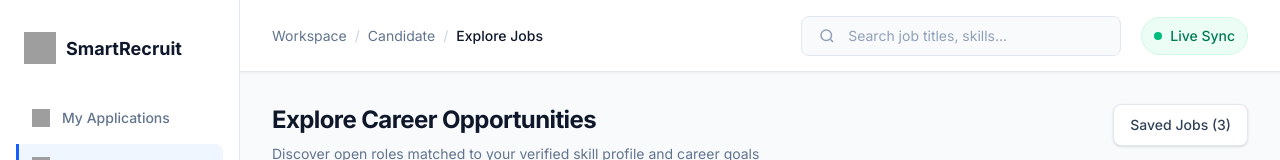
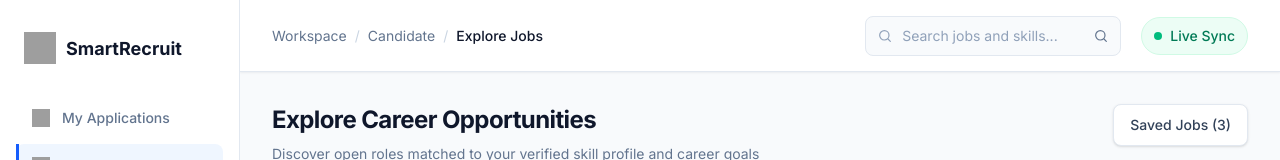
Before and after one commit to HipTran24/smart-recruitment-platform, a React (Vite) app in the folder frontend/: page /explore-jobs in a window 1280 px wide. Shown: the top 160 px of the page. Built offline with nearby package versions, Linux system fonts and the light colour scheme; grey boxes are pictures that could not be loaded; the HTML template or start-up script is replaced by a standard one.

Commit message:
Cập nhật giao diện và tính năng cho candidate

```diff
--- /dev/null
+++ b/frontend/src/components/Candidate/CandidateSearchInput.tsx
@@ -0,0 +1,74 @@
+import { useState, type FormEvent } from "react";
+import { useNavigate, useSearchParams } from "react-router-dom";
+
+type CandidateSearchInputProps = {
+  className?: string;
+};
+
+export function CandidateSearchInput({
+  className = "",
+}: CandidateSearchInputProps) {
+  const navigate = useNavigate();
+  const [searchParams] = useSearchParams();
+  const [query, setQuery] = useState(searchParams.get("search") ?? "");
+
+  const handleSubmit = (event: FormEvent<HTMLFormElement>) => {
+    event.preventDefault();
+    const search = query.trim();
+    navigate(
+      search
+        ? `/explore-jobs?search=${encodeURIComponent(search)}`
+        : "/explore-jobs",
+    );
+  };
+
+  return (
+    <form
+      role="search"
+      onSubmit={handleSubmit}
+      className={`relative flex h-10 w-64 shrink-0 items-center ${className}`}
+    >
+      <svg
+        aria-hidden="true"
+        viewBox="0 0 24 24"
+        fill="none"
+        stroke="currentColor"
+        strokeWidth="1.8"
+        strokeLinecap="round"
+        strokeLinejoin="round"
+        className="pointer-events-none absolute left-3 h-4 w-4 text-slate-400"
+      >
+        <circle cx="11" cy="11" r="7" />
+        <path d="m20 20-3.5-3.5" />
+      </svg>
+      <input
+        type="search"
+        aria-label="Search jobs and skills"
+        placeholder="Search jobs and skills..."
+        value={query}
+        onChange={(event) => setQuery(event.target.value)}
+        className="h-full w-full rounded-lg border border-slate-200 bg-slate-50 py-2 pl-9 pr-10 text-sm text-slate-700 outline-none transition placeholder:text-slate-400 focus:border-blue-500 focus:bg-white focus:ring-1 focus:ring-blue-500"
+      />
+      <button
+        type="submit"
+        aria-label="Search jobs"
+        title="Search jobs"
+        className="absolute right-1 flex h-8 w-8 items-center justify-center rounded-md text-slate-500 transition hover:bg-slate-100 hover:text-slate-900 focus:outline-none focus:ring-2 focus:ring-blue-500"
+      >
+        <svg
+          aria-hidden="true"
+          viewBox="0 0 24 24"
+          fill="none"
+          stroke="currentColor"
+          strokeWidth="1.8"
+          strokeLinecap="round"
+          strokeLinejoin="round"
+          className="h-4 w-4"
+        >
+          <circle cx="11" cy="11" r="7" />
+          <path d="m20 20-3.5-3.5" />
+        </svg>
+      </button>
+    </form>
+  );
+}
--- a/frontend/src/components/Candidate/MainArea.tsx
+++ b/frontend/src/components/Candidate/MainArea.tsx
@@ -1,4 +1,5 @@
 import { Link } from "react-router-dom";
+import { CandidateSearchInput } from "@/components/Candidate/CandidateSearchInput";
 
 export const MainArea = () => {
   return (
@@ -14,9 +15,7 @@ export const MainArea = () => {
           </span>
         </div>
         <div className="header-actions flex items-center gap-4">
-          <div className="search-container flex items-center gap-2 px-3 py-1.5 bg-slate-100 rounded-lg text-slate-400 text-sm w-64">
-            <span className="text-wrapper-5">Search open jobs...</span>
-          </div>
+          <CandidateSearchInput />
           <div className="live-sync flex items-center gap-2 px-3 py-1.5 bg-emerald-50 text-emerald-600 rounded-full text-xs font-medium">
             <div className="div-3 w-2 h-2 rounded-full bg-emerald-500"></div>
             <span className="text-wrapper-6">Live Sync</span>
--- a/frontend/src/pages/candidate/ExploreJobs.tsx
+++ b/frontend/src/pages/candidate/ExploreJobs.tsx
@@ -1,6 +1,44 @@
-import { Link } from "react-router-dom";
+import { Link, useSearchParams } from "react-router-dom";
+import { CandidateSearchInput } from "@/components/Candidate/CandidateSearchInput";
+
+const jobs = [
+  {
+    title: "Lead UX Researcher",
+    subtitle: "Product Design • Full-time / Remote",
+    match: "92% MATCH",
+    deadline: "Deadline: Oct 15",
+    skills: ["Figma", "User Testing"],
+    button: "Apply Now",
+  },
+  {
+    title: "Senior Product Designer",
+    subtitle: "Design • Hybrid",
+    match: "86% MATCH",
+    deadline: "Deadline: Oct 20",
+    skills: ["Figma", "Design Systems"],
+    button: "Apply Now",
+  },
+  {
+    title: "UX Strategist",
+    subtitle: "Strategy • Remote",
+    match: "78% MATCH",
+    deadline: "Deadline: Oct 28",
+    skills: ["UX Strategy", "Analytics"],
+    button: "View Details",
+    mutedMatch: true,
+  },
+];
 
 export default function ExploreJobs() {
+  const [searchParams] = useSearchParams();
+  const searchQuery = searchParams.get("search")?.trim().toLowerCase() ?? "";
+  const filteredJobs = jobs.filter((job) =>
+    [job.title, job.subtitle, ...job.skills]
+      .join(" ")
+      .toLowerCase()
+      .includes(searchQuery),
+  );
+
   return (
     <div className="flex min-h-screen w-full bg-slate-50 text-slate-900">
       {/* ================= MAIN AREA ================= */}
@@ -20,25 +58,7 @@ export default function ExploreJobs() {
 
           {/* Header Actions */}
           <div className="flex items-center gap-5">
-            {/* Search */}
-            <div className="flex h-10 w-80 items-center gap-3 rounded-lg border border-slate-200 bg-slate-50 px-4">
-              <svg
-                width="18"
-                height="18"
-                viewBox="0 0 24 24"
-                fill="none"
-                stroke="currentColor"
-                strokeWidth="2"
-                className="text-slate-400"
-              >
-                <circle cx="11" cy="11" r="7" />
-                <path d="m20 20-3.5-3.5" />
-              </svg>
-
-              <span className="text-sm text-slate-400">
-                Search job titles, skills...
-              </span>
-            </div>
+            <CandidateSearchInput />
 
             {/* Live Sync */}
             <div className="flex items-center gap-2 rounded-full border border-emerald-100 bg-emerald-50 px-3 py-2">
@@ -145,36 +165,13 @@ export default function ExploreJobs() {
 
             {/* ================= JOB LIST ================= */}
             <div className="space-y-4">
-              {/* JOB 1 */}
-              <JobCard
-                title="Lead UX Researcher"
-                subtitle="Product Design • Full-time / Remote"
-                match="92% MATCH"
-                deadline="Deadline: Oct 15"
-                skills={["Figma", "User Testing"]}
-                button="Apply Now"
-              />
-
-              {/* JOB 2 */}
-              <JobCard
-                title="Senior Product Designer"
-                subtitle="Design • Hybrid"
-                match="86% MATCH"
-                deadline="Deadline: Oct 20"
-                skills={["Figma", "Design Systems"]}
-                button="Apply Now"
-              />
-
-              {/* JOB 3 */}
-              <JobCard
-                title="UX Strategist"
-                subtitle="Strategy • Remote"
-                match="78% MATCH"
-                deadline="Deadline: Oct 28"
-                skills={["UX Strategy", "Analytics"]}
-                button="View Details"
-                mutedMatch
-              />
+              {filteredJobs.length > 0 ? (
+                filteredJobs.map((job) => <JobCard key={job.title} {...job} />)
+              ) : (
+                <p className="rounded-lg border border-slate-200 bg-white p-6 text-sm text-slate-500">
+                  No jobs match “{searchParams.get("search")}”.
+                </p>
+              )}
             </div>
           </div>
         </section>
--- a/frontend/src/pages/candidate/InterviewsOffer.tsx
+++ b/frontend/src/pages/candidate/InterviewsOffer.tsx
@@ -1,4 +1,5 @@
 import type { SVGProps } from "react";
+import { CandidateSearchInput } from "@/components/Candidate/CandidateSearchInput";
 
 type IconProps = SVGProps<SVGSVGElement>;
 
@@ -18,13 +19,6 @@ function Icon({ children, ...props }: IconProps) {
     </svg>
   );
 }
-
-const Search = (props: IconProps) => (
-  <Icon {...props}>
-    <circle cx="11" cy="11" r="7" />
-    <path d="m20 20-3.5-3.5" />
-  </Icon>
-);
 
 const Calendar = (props: IconProps) => (
   <Icon {...props}>
@@ -86,14 +80,7 @@ export default function InterviewsOffer() {
         {/* Header Actions */}
         <div className="flex items-center gap-4">
           {/* Search Box */}
-          <div className="relative flex items-center">
-            <Search className="absolute left-3 h-4 w-4 text-slate-400" />
-            <input
-              type="text"
-              placeholder="Search candidate workspace..."
-              className="w-64 rounded-lg border border-slate-200 bg-slate-50 py-2 pl-9 pr-4 text-sm text-slate-700 outline-none transition focus:border-indigo-500 focus:bg-white focus:ring-1 focus:ring-indigo-500"
-            />
-          </div>
+          <CandidateSearchInput />
 
           {/* Live Sync Status */}
           <div className="flex items-center gap-2 rounded-full border border-emerald-200 bg-emerald-50 px-3 py-1.5 text-xs font-semibold text-emerald-700">
--- a/frontend/src/pages/candidate/ViewDetails.tsx
+++ b/frontend/src/pages/candidate/ViewDetails.tsx
@@ -1,10 +1,10 @@
-import React from "react";
+import { CandidateSearchInput } from "@/components/Candidate/CandidateSearchInput";
 
 export default function ViewDetails() {
   return (
     <div className="min-h-screen bg-slate-50 text-slate-900">
       {/* 1. Header phía trên */}
-      <header className="flex h-[72px] items-center justify-between border-b border-slate-200 bg-white px-8">
+      <header className="candidate-header">
         <nav className="flex min-w-0 items-center gap-2 text-sm font-medium text-slate-500">
           <span className="cursor-pointer hover:text-slate-800">Workspace</span>
           <span>/</span>
@@ -21,16 +21,7 @@ export default function ViewDetails() {
 
         <div className="flex items-center gap-4">
           {/* Ô tìm kiếm */}
-          <div className="relative hidden md:flex items-center w-64">
-            <input
-              type="text"
-              placeholder="Search job titles, skills..."
-              className="w-full rounded-lg border border-slate-200 bg-slate-50 px-3 py-1.5 text-sm text-slate-800 placeholder-slate-400 focus:border-blue-500 focus:outline-none"
-            />
-            <span className="absolute right-3 rounded bg-slate-200 px-1.5 py-0.5 text-[10px] font-semibold text-slate-600">
-              ⌘K
-            </span>
-          </div>
+          <CandidateSearchInput className="hidden md:flex" />
 
           {/* Live Sync Badge */}
           <div className="flex items-center gap-2 rounded-full border border-emerald-200 bg-emerald-50 px-3 py-1.5 text-xs font-semibold text-emerald-700">
```
Also changed, not shown: frontend/src/pages/candidate/CandidateSettings.tsx (+2 -21 lines), frontend/src/pages/candidate/ProfileResume.tsx (+2 -15 lines), frontend/src/pages/candidate/ReviewOffer.tsx (+2 -18 lines).
